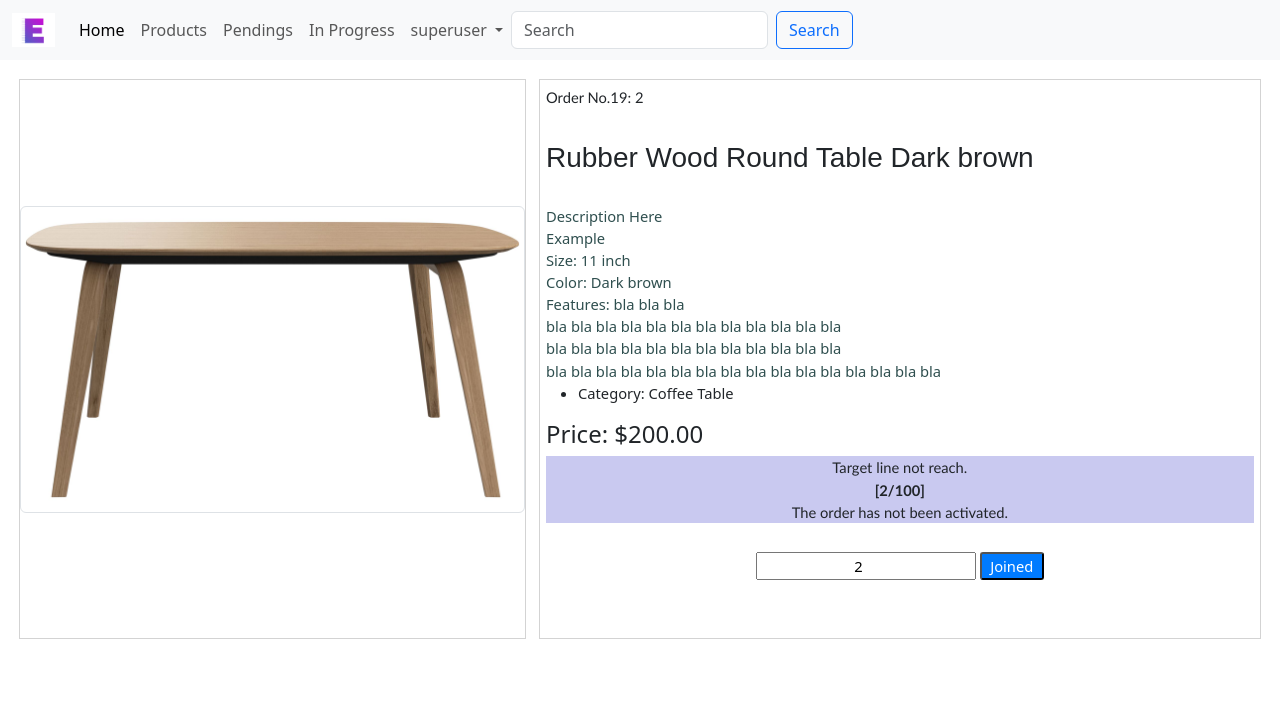
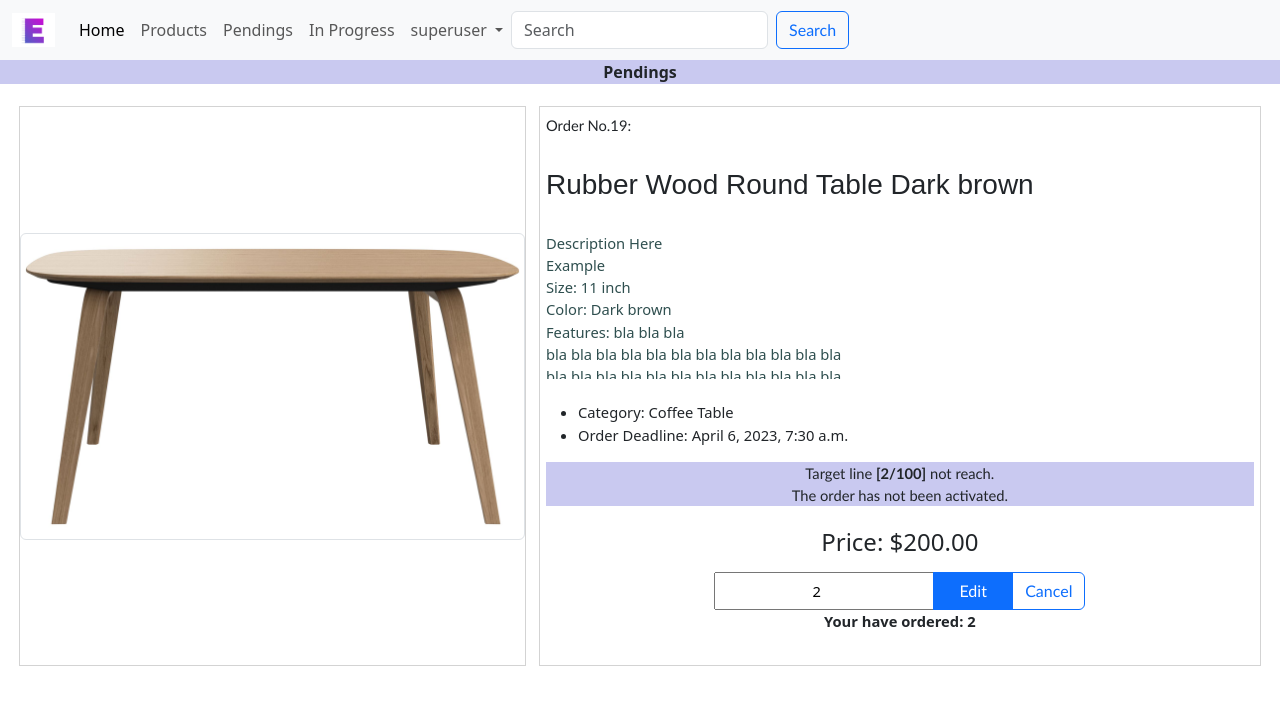
Before and after one commit to ronchuoeng/ESB-Group-Orders, a Django app: page /order/19 in a window 1280 px wide. Shown: the top 705 px of the page. Run offline with Django 4.2, Linux system fonts and the light colour scheme; a user stored in the database is signed in; data comes from the database, SQL or seed files in the repository; both versions use the stored data as it was after the commit.

Commit message:
before category products

```diff
--- a/Final/esb/models.py
+++ b/Final/esb/models.py
@@ -60,7 +60,7 @@ class Product(models.Model):
 
 class PurchaseOrder(models.Model):
     product = models.ForeignKey(
-        Product, on_delete=models.CASCADE, related_name="products"
+        Product, on_delete=models.CASCADE, related_name="order_product"
     )
     date_time = models.DateTimeField(null=True)
     target_quantity = models.IntegerField()
--- a/Final/esb/static/esb/order.js
+++ b/Final/esb/static/esb/order.js
@@ -1,18 +1,32 @@
 document.addEventListener("DOMContentLoaded", function () {
+    // Get the Order.ID
     const orderNo = document.querySelector("#order-no").innerHTML;
+    // Get the Order form
+    const formJoin = document.querySelector("#form-join");
+    let confirmed;
 
-    const formJoin = document.querySelector("#form-join");
-    formJoin.addEventListener("submit", (event) => {
-        event.preventDefault();
-
-        const confirmed = window.confirm(
-            "Are you sure you want to join/edit this Order?"
+    // Button click for Edit/Join Order
+    const btnJoin = document.querySelector("#btn-join");
+    btnJoin.addEventListener("click", (event) => {
+        confirmed = window.confirm(
+            "Are you sure you want to join/edit the Order?"
         );
-
-        if (confirmed) {
-            formJoin.submit();
+        if (!confirmed) {
+            event.preventDefault();
         }
     });
+
+    // Button click for Delete Order
+    const btnCancel = document.querySelector("#btn-cancel");
+    btnCancel.addEventListener("click", (event) => {
+        confirmed = window.confirm(
+            "Are you sure you want to cancel the Order?"
+        );
+        if (!confirmed) {
+            event.preventDefault();
+        }
+    });
+
     // refresh Ordered people every 10 seconds.
     setInterval(() => refreshOrder(orderNo), 10000);
 });
@@ -30,10 +44,15 @@ function refreshOrder(order_id) {
 
             // refresh backgroundColor
             const orderDiv = document.querySelector(".div-target");
+            const orderStatus = document.querySelector("#order-status");
             if (data.total_quantity >= data.target_quantity) {
                 orderDiv.style.backgroundColor = "rgba(121, 250, 121, 0.767)";
+                orderStatus.style.backgroundColor =
+                    "rgba(121, 250, 121, 0.767)";
             } else {
                 orderDiv.style.backgroundColor = "rgba(170, 170, 231, 0.632)";
+                orderStatus.style.backgroundColor =
+                    "rgba(170, 170, 231, 0.632)";
             }
         })
         .catch((error) => {
--- a/Final/esb/static/esb/styles.css
+++ b/Final/esb/static/esb/styles.css
@@ -7,6 +7,10 @@ body {
 
 #settings-form {
     margin: 5px;
+}
+
+.btn {
+    font-family: 'Gill Sans', 'Gill Sans MT', Calibri, 'Trebuchet MS', sans-serif;
 }
 
 #btn-edit {
@@ -24,10 +28,7 @@ body {
 }
 
 #btn-join {
-    background-color: #007bff;
-    color: white;
-    border-radius: 3px;
-    width: calc(2.4rem + 2vw);
+    width: calc(3.4rem + 2vw);
 }
 
 #index {
@@ -51,6 +52,11 @@ input[type="number"] {
     text-align: center;
 
 
+}
+
+#order-status {
+    font-weight: bolder;
+    text-align: center;
 }
 
 
@@ -93,12 +99,6 @@ input[type="number"] {
     background-color: #d3d3d317;
 }
 
-@media (max-width:575px) {
-    #pendings-view {
-        justify-content: center;
-    }
-}
-
 .pending-view {
     padding: 1%;
     margin: 1%;
@@ -108,6 +108,17 @@ input[type="number"] {
     height: 300px;
     font-size: calc(0.6rem + 0.4vw);
     background-color: white;
+}
+
+@media (max-width:575px) {
+    #pendings-view {
+        justify-content: center;
+    }
+
+    .pending-view {
+        height: 260px;
+    }
+
 }
 
 .pending-view:hover {
@@ -169,7 +180,7 @@ input[type="number"] {
 
     #div-body-description {
         width: 100%;
-        height: 12em;
+        height: 10em;
         overflow: scroll;
         color: darkslategray;
     }
@@ -201,11 +212,10 @@ input[type="number"] {
 
     #div-order-body {
         text-align: left;
-        margin: 0.5%;
         padding: 2%;
         width: 100%;
         height: 100%;
-        border: solid 1px #d3d3d3;
+        border-top: solid 1px #d3d3d3;
     }
 
     #div-body-description {
--- a/Final/esb/templates/esb/category.html
+++ b/Final/esb/templates/esb/category.html
@@ -1,9 +1,5 @@
 {% extends 'esb/layout.html' %}
 {% load static %}
-
-{% block script %}
-    <script src="{% static 'esb/category.js' %}"></script>
-{% endblock %}
 
 {% block body %}
     <h1 class="padding1">Category</h1>
@@ -11,7 +7,7 @@
         {% for type, type_categories in categories.items %}
 
             <div class="dropdown">
-                <a class="btn btn-secondary dropdown-toggle" href="#" role="button" data-bs-toggle="dropdown" aria-expanded="false" style="background-color: rgba(39, 39, 196, 0.717);">
+                <a class="btn btn-secondary dropdown-toggle" href="#" role="button" data-bs-toggle="dropdown" aria-expanded="false" style="font-family:sans-serif;background-color: rgba(39, 39, 196, 0.717);">
                     {{ type }}
                 </a>
                 <ul class="dropdown-menu">
--- a/Final/esb/templates/esb/layout.html
+++ b/Final/esb/templates/esb/layout.html
@@ -41,7 +41,7 @@
                                 {{ request.user.username }}
                             </a>
                             <ul class="dropdown-menu" style="text-align:center;">
-                                <li><a class="dropdown-item" href="#">Ordering</a></li>
+                                <li><a class="dropdown-item" href="{% url 'my_orders' %}">My Orders</a></li>
                                 <li><a class="dropdown-item" href="{% url 'settings' %}">Settings</a></li>
                                 <li><a class="dropdown-item" href="{% url 'logout' %}">Log Out</a></li>
                             </ul>
--- a/Final/esb/templates/esb/order.html
+++ b/Final/esb/templates/esb/order.html
@@ -6,7 +6,11 @@
 {% endblock %}
 
 {% block body %}
-
+    {% if p_order.reach_target %}
+        <p id="order-status" style="background-color: rgba(121, 250, 121, 0.767);">In Progress</p>
+    {% else %}
+        <p id="order-status" style="background-color: rgba(170, 170, 231, 0.632);">Pendings</p>
+    {% endif %}
     <div id="div-order">
         <!-- IMAGE -->
         <div id="div-order-img">
@@ -16,8 +20,9 @@
         <div id="div-order-body">
             <!-- Order number -->
             <div id="div-order-body-no">
-                Order No.<span id="order-no">{{ p_order.id}}</span>: {{ cus_order_quantity }}
+                Order No.<span id="order-no">{{ p_order.id}}</span>:
             </div>
+
             <!-- Title -->
             <h3 style="font-family: sans-serif;min-height:2em;">{{ p_order.product.title }}</h3>
             <!-- Description -->
@@ -25,40 +30,56 @@
                 <!-- |linebreaks make blank line sync with models did -->
                 {{ p_order.product.description | linebreaks }}
             </div>
+            <br>
             <ul>
                 <li>Category: {{ p_order.product.category}}</li>
+                <li>Order Deadline: {{ p_order.date_time }}</li>
             </ul>
-            <h4>Price: ${{ p_order.product.price }}</h4>
             {% if p_order.is_expired %}
                 <div class="text-bg-secondary p-3" style="text-align:center;">This order has expired</div>
             {% else %}
                 {% if p_order.reach_target %}
                 <div class="div-target" style="text-align:center;background-color: rgba(121, 250, 121, 0.767);">
-                    Target line reached.<br>
-                    <span id="span-target" style="font-weight:bold;">[{{ p_order.total_quantity }}/{{ p_order.target_quantity }}]</span><br>
-                    The order has been activated.
+                    Target line <span id="span-target" style="font-weight:bold;">[{{ p_order.total_quantity }}/{{ p_order.target_quantity }}]</span> reached.<br>
+                    The order has been activated.<br>
+                    Since the order has been activated, <span style="font-weight:bold;">you cannot cancel the order.</span>
+                </div>
                 {% else %}
                 <div class="div-target" style="text-align:center;background-color: rgba(170, 170, 231, 0.632);">
-                    Target line not reach.<br>
-                    <span id="span-target" style="font-weight:bold;">[{{ p_order.total_quantity }}/{{ p_order.target_quantity }}]</span><br>
-                    The order has not been activated.
-                {% endif %}<br>
+                    Target line <span id="span-target" style="font-weight:bold;">[{{ p_order.total_quantity }}/{{ p_order.target_quantity }}]</span> not reach.<br>
+                    The order has not been activated.<br>
                 </div>
+                {% endif %}
                 <br>
+                <h4 style="text-align:center;">Price: ${{ p_order.product.price }}</h4>
                 <div style="text-align:center;padding-top:1%;">
-                <form id="form-join" method="post">
+                    <!-- form for Join/Edit/Delete Order -->
+                    <form id="form-join" method="post" action="{% url 'order_page' p_order.id %}">
                         {% csrf_token %}
-                    <!-- the quantity of user order, default=1 -->
+                        <div class="btn-group">
                         {% if cus_in_order %}
-                    <input type="number" min="1" value="{{ cus_order_quantity }}" name="join">
-                    <button type="submit" id="btn-join">Joined</button>
+                            {% if p_order.reach_target %}
+                                <input type="number" required min="{{ cus_order_quantity }}" value="{{ cus_order_quantity }}" name="join">
+                                <button class="btn btn-primary" type="submit" id="btn-join" name="action" value="join">Edit</button>
+                                <button disabled class="btn btn-outline-primary" type="submit" id="btn-cancel" name="action" value="delete">Cancel</button>
                             {% else %}
-                    <input type="number" min="1" value="1" name="join">
-                    <button type="submit" id="btn-join">Join</button>
+                                <input type="number" required min="1" value="{{ cus_order_quantity }}" name="join">
+                                <button class="btn btn-primary" type="submit" id="btn-join" name="action" value="join">Edit</button>
+                                <button class="btn btn-outline-primary" type="submit" id="btn-cancel" name="action" value="delete" formnovalidate>Cancel</button>
                             {% endif %}
+                        {% else %}
+                            <input type="number" required min="1"  value="1" placeholder="Quantity" name="join">
+                            <button class="btn btn-primary" type="submit" id="btn-join" name="action" value="join">Join</button>
+                            <button  disabled class="btn btn-outline-primary" type="submit" id="btn-cancel" name="action" value="delete">Cancel</button>
+                        {% endif %}
+                        </div>
                     </form>
+                    <!-- Quantity of user ordered-->
+                </div>
+            {% endif %}
+            {% if cus_in_order %}
+                <p style="font-weight:bolder;text-align:center;">Your have ordered: {{cus_order_quantity }}</p>
             {% endif %}
         </div>
     </div>
-    </div>
 {% endblock %}
--- a/Final/esb/urls.py
+++ b/Final/esb/urls.py
@@ -9,11 +9,14 @@ urlpatterns = [
     path("register", views.register, name="register"),
     path("verify/<str:token>", views.verify, name="verify"),
     path("settings", views.settings_view, name="settings"),
+    path("product/<int:product_id>", views.product, name="product"),
     path("category", views.category, name="category"),
     path("pendings", views.pending_page, name="pendings"),
     path("inprogess", views.inprogress_page, name="inprogress"),
+    path("new_order/<int:product_id>", views.new_order, name="new_order"),
     path("order/<int:order_id>", views.order_page, name="order_page"),
     path("search_products", views.search_products, name="search_products"),
+    path("my_orders", views.my_orders, name="my_orders"),
     # API routes
     path("settings/edit", views.edit_settings, name="edit-settings"),
     path("order/<int:order_id>/refresh",
--- a/Final/esb/views.py
+++ b/Final/esb/views.py
@@ -17,6 +17,7 @@ from django.contrib.auth.decorators import login_required
 from .models import Product, PurchaseOrder, User, Customer, Category, CustomerPurchase
 from .utils import send_email_token
 from django.utils import timezone
+from datetime import timedelta
 from django.views.decorators.csrf import csrf_exempt
 import uuid
 
@@ -222,24 +223,32 @@ def order_page(request, order_id):
         p_order = PurchaseOrder.objects.get(pk=order_id)
     except PurchaseOrder.DoesNotExist:
         return HttpResponse("This Purchase Order is invalid.")
-    # Get User model
-    user = User.objects.get(username=request.user.username)
 
     # Join/Edit order
     if request.method == "POST":
+        try:
+            user = User.objects.get(user=request.user.username)
+        except:
+            return redirect("login")
         # Get Customer model
         try:
             cus = Customer.objects.get(user=user)
         # If Customer model haven't create
         except Customer.DoesNotExist:
             return render(request, "esb/settings.html", {
-                "user": user
+                "user": user,
+                "message": "Please complete your information before joining an order."
             })
+
         quantity = request.POST.get('join')
         try:
             cusP = CustomerPurchase.objects.get(customer=cus, purchase=p_order)
-            cusP.quantity = quantity
-            cusP.save()
+            print(request.POST.get("action"))
+            if request.POST.get("action") == "join":
+                cusP.quantity = quantity
+                cusP.save()
+            elif request.POST.get("action") == "delete":
+                cusP.delete()
         except CustomerPurchase.DoesNotExist:
             cusP = CustomerPurchase.objects.create(
                 customer=cus, purchase=p_order, quantity=quantity)
@@ -248,13 +257,22 @@ def order_page(request, order_id):
 
     if request.method == "GET":
         # Get user in Customer model as customer
-        customer = Customer.objects.get(user=user)
+        try:
+            user = User.objects.get(username=request.user.username)
+            customer = Customer.objects.get(user=user)
+        except (User.DoesNotExist, Customer.DoesNotExist):
+            return render(request, "esb/order.html", {
+                "p_order": p_order,
+            })
         # Check customer in order or not
         cus_in_order = p_order.customer_purchases.filter(
             customer=customer).exists()
         # Quantity of customer order
-        cus_order_quantity = p_order.customer_purchases.get(
-            customer=customer).quantity
+        try:
+            cus_order_quantity = p_order.customer_purchases.get(
+                customer=customer).quantity
+        except CustomerPurchase.DoesNotExist:
+            cus_order_quantity = 0
 
         return render(request, "esb/order.html", {
             "p_order": p_order,
@@ -269,13 +287,13 @@ def refresh_order(request, order_id):
             p_order = PurchaseOrder.objects.get(pk=order_id)
         except PurchaseOrder.DoesNotExist:
             return JsonResponse({"error": "This order is expired/not exist."}, status=404)
+
         target_quantity = p_order.target_quantity
         total_quantity = p_order.total_quantity
         return JsonResponse({"target_quantity": target_quantity, "total_quantity": total_quantity}, status=200)
 
 
 def search_products(request):
-
     # search result split by blank space
     search = request.GET.get('q')
     if search:
@@ -286,10 +304,96 @@ def search_products(request):
             q_obj |= q
         results = Product.objects.filter(q_obj)
 
+        # Make Pagination
+        paginator = Paginator(results, 18)
+        page_number = request.GET.get("page")
+        page_obj = paginator.get_page(page_number)
+        # Prev two pages
+        prev_prev_page_number = page_obj.number - 2
+        # Next two pages
+        if page_obj.number + 2 in page_obj.paginator.page_range:
+            next_next_page_number = page_obj.number + 2
+        else:
+            next_next_page_number = None
+
         return render(request, "esb/search.html", {
             "query": query,
-            "results": results
+            "page_obj": page_obj,
+            "results": results,
+            "next_next_page_number": next_next_page_number,
+            "prev_prev_page_number": prev_prev_page_number
         })
     # default page
     else:
         return render(request, "esb/search.html")
+
+
+def my_orders(request):
+    # Get request user's Customer model and Customer Purchase model
+    user = User.objects.get(username=request.user.username)
+    try:
+        # Customer model
+        cus = Customer.objects.get(user=user)
+        # CustomerPurchase model
+        cusP = CustomerPurchase.objects.filter(
+            customer=cus).order_by("-purchase_id")
+    except (Customer.DoesNotExist, CustomerPurchase.DoesNotExist):
+        # return myoders page with empty
+        return render(request, "esb/myorders.html")
+
+    # Make Pagination
+    paginator = Paginator(cusP, 18)
+    page_number = request.GET.get("page")
+    page_obj = paginator.get_page(page_number)
+    # Prev two pages
+    prev_prev_page_number = page_obj.number - 2
+    # Next two pages
+    if page_obj.number + 2 in page_obj.paginator.page_range:
+        next_next_page_number = page_obj.number + 2
+    else:
+        next_next_page_number = None
+
+    return render(request, "esb/myorders.html", {
+        "page_obj": page_obj,
+        "cusP": cusP,
+        "next_next_page_number": next_next_page_number,
+        "prev_prev_page_number": prev_prev_page_number
+    })
+
+
+def category_products(request, product_name):
+    pass
+
+
+def product(request, product_id):
+    try:
+        product = Product.objects.get(pk=product_id)
+    except Product.DoesNotExist:
+        return HttpResponse("The product does not exist.")
+    try:
+        join_order = product.order_product.get(
+            date_time__gt=timezone.now())
+    except PurchaseOrder.DoesNotExist:
+        join_order = None
+
+    return render(request, "esb/product.html", {
+        "product": product,
+        "join_order": join_order
+    })
+
+
+@login_required
+def new_order(request, product_id):
+    # Get the Product
+    product = Product.objects.get(pk=product_id)
+    # Get the Order of this product
+    try:
+        p_order = PurchaseOrder.objects.get(
+            product=product, date_time__gt=timezone.now())
+    # If not exists, create one
+    except PurchaseOrder.DoesNotExist:
+        date_time = timezone.now() + timedelta(weeks=2)
+        p_order = PurchaseOrder.objects.create(
+            product=product, date_time=date_time, target_quantity=100)
+
+    return HttpResponseRedirect(reverse("order_page", args=(p_order.pk,)))
```
Also changed, not shown: Final/esb/templates/esb/inprogress.html (+10 -7 lines), Final/esb/templates/esb/myorders.html (added, +34 -0 lines), Final/esb/templates/esb/pendings.html (+23 -12 lines), Final/esb/templates/esb/product.html (+49 -1 lines), Final/esb/templates/esb/register.html (+8 -0 lines), Final/esb/templates/esb/search.html (+30 -12 lines), Final/esb/templates/esb/settings.html (+11 -2 lines), Final/db.sqlite3, Final/esb/migrations/0023_alter_purchaseorder_product.py (added), 2 other files. Lines whose indentation alone changed are shown as unchanged.
